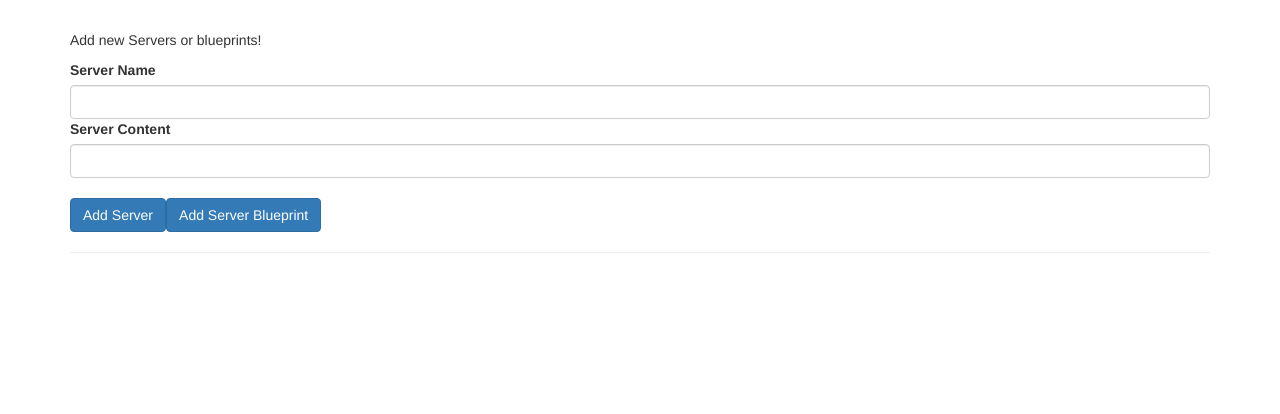
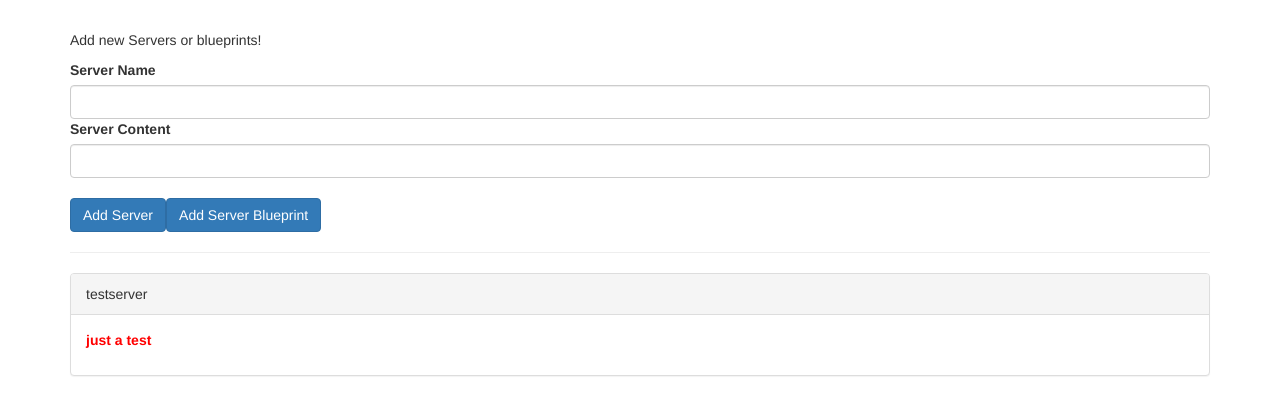
Before and after one commit to vadmou/angular-databinding, an Angular app: page / in a window 1280 px wide. Shown: the top 414 px of the page. Built offline with nearby package versions, Linux system fonts and the light colour scheme.

Commit message:
working version!

```diff
--- a/src/app/server-element/server-element.component.html
+++ b/src/app/server-element/server-element.component.html
@@ -1,6 +1,5 @@
 <div
-	class="panel panel-default"
-	*ngFor="let element of serverElements">
+	class="panel panel-default">
 	<div class="panel-heading">{{ element.name }}</div>
 	<div class="panel-body">
 		<p>
```
